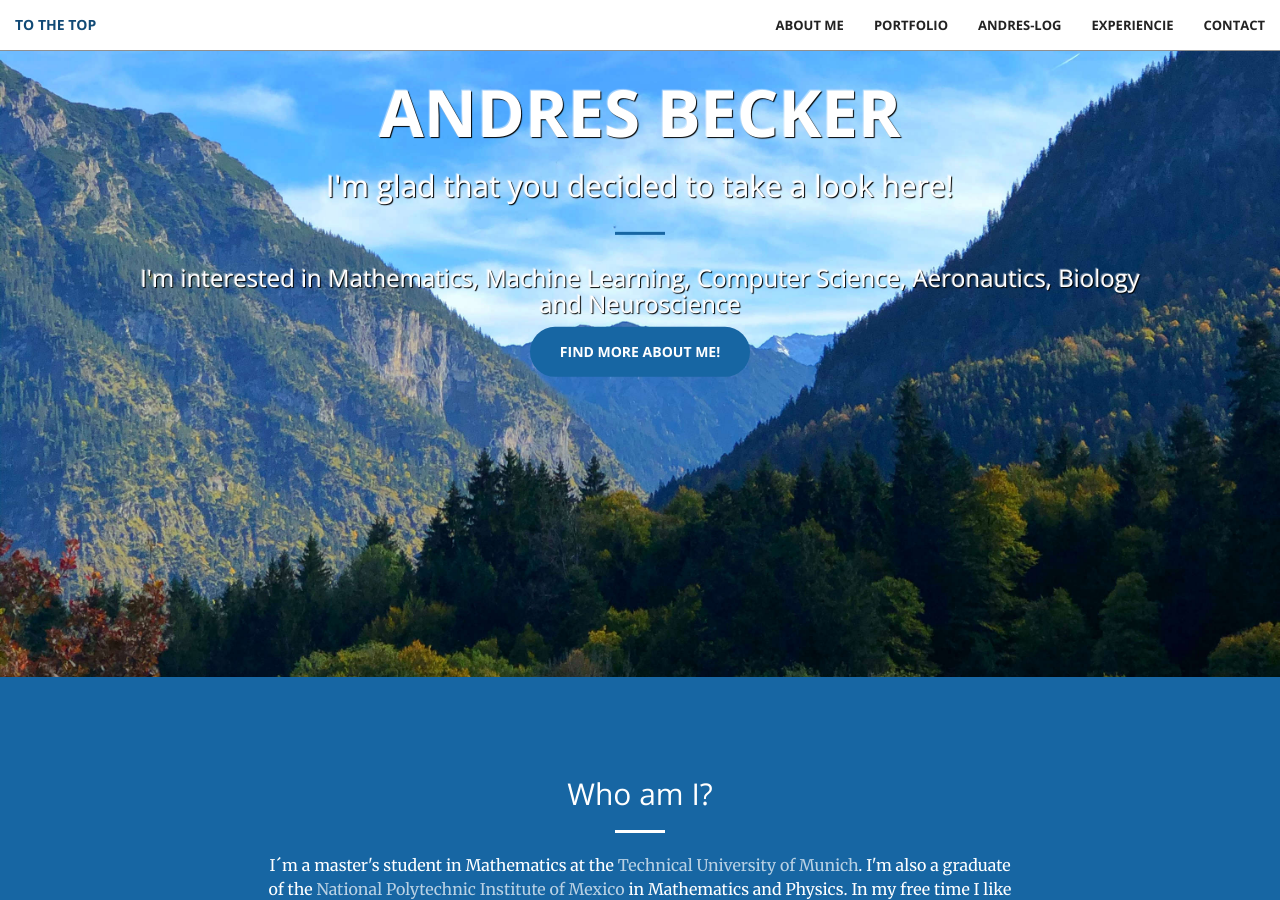
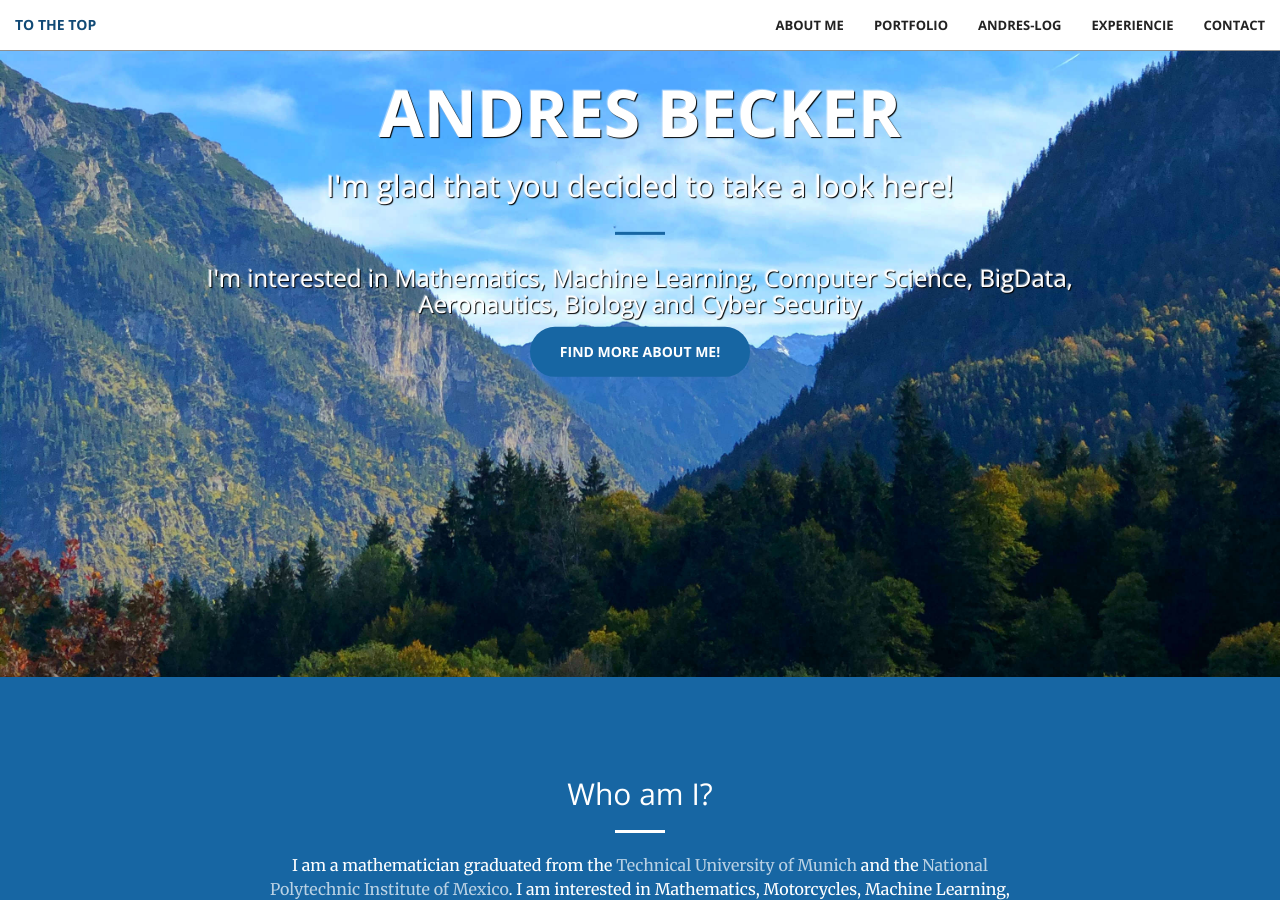
Before and after one commit to andresbecker/andresbecker.github.io, a Jekyll site: the page built from index.html, in a window 1280 px wide and 900 px high, scrolled down 223 px. Built offline with Jekyll 4.4.1, drawn with Linux system fonts in a browser that asks for light colours; some of the changed text lies outside the part shown.

Commit message:
update personal information

```diff
--- a/_includes/about_me.html
+++ b/_includes/about_me.html
@@ -4,15 +4,14 @@
             <div class="col-lg-8 col-lg-offset-2 text-center">
                 <h2 class="section-heading">Who am I?</h2>
                 <hr class="light">
-                <p class="text-white">I´m a master's student in Mathematics at the <a class="text-faded" href="https://www.tum.de">Technical University of Munich</a>.
-                  I'm also a graduate of the <a class="text-faded" href="https://es.wikipedia.org/wiki/Instituto_Polit%C3%A9cnico_Nacional">National Polytechnic Institute of Mexico</a> in Mathematics and Physics.
-                  In my free time I like to do any kind of outdoor activities, but also watching movies, especially if these are about science fiction, and in case you were wondering,
-                  my favorite titles are Interstellar and The Aviator. <br>
-                  I enjoy reading and learning about technology, but I also really like music.
-                  My favorite artist is Mark Knoplfer (from Dire Straits), as he reminds me of my father who I love deeply.
-                  By the time I wrote this, I was listening to Going Home (you can guess the author), which you should definitely give it a shot.
-                  <br>
-                  My next goal is to own and fly an aerobatic aircraft, after that my life is a mystery.
+                <p class="text-white">
+                    I am a mathematician graduated from the <a class="text-faded" href="https://www.tum.de">Technical University of Munich</a> and the <a class="text-faded" href="https://www.ipn.mx/english/">National Polytechnic Institute of Mexico</a>. I am interested in Mathematics, Motorcycles, Machine Learning, Computer Science, 4x4 vehicles, BigData, Aeronautics, Biology and Cyber Security (although I do not know in what order). In my free time I like to do any kind of outdoor activities, but also watching movies, especially if these are about science fiction. In case you wonder,
+                    my favorite titles are Interstellar and The Aviator. <br>
+                    I enjoy reading and learning about new stuff, but I also really like music.
+                    My favorite artist is Mark Knoplfer (from Dire Straits), as he reminds me of my father who I love deeply.
+                    By the time I wrote this, I was listening to Going Home (you can guess the author), which you should definitely give it a shot.
+                    <br>
+                    My next goal is to own and fly an aerobatic aircraft, after that my life is a mystery.
                 </p>
                 <a href="/about/" class="btn btn-default btn-xl">Still curious?</a>
             </div>
--- a/_includes/header.html
+++ b/_includes/header.html
@@ -4,7 +4,7 @@
             <h1 class="text-white-shadow">{{ site.author.name }}</h1>
 	          <h2 class="text-white-shadow">I'm glad that you decided to take a look here!</h2>
             <hr>
-            <h3 class="text-white-shadow">I'm interested in Mathematics, Machine Learning, Computer Science, Aeronautics, Biology and Neuroscience</h3>
+            <h3 class="text-white-shadow">I'm interested in Mathematics, Machine Learning, Computer Science, BigData, Aeronautics, Biology and Cyber Security</h3>
             <a href="#about" class="btn btn-primary btn-xl page-scroll">Find more about me!</a>
         </div>
     </div>
```
